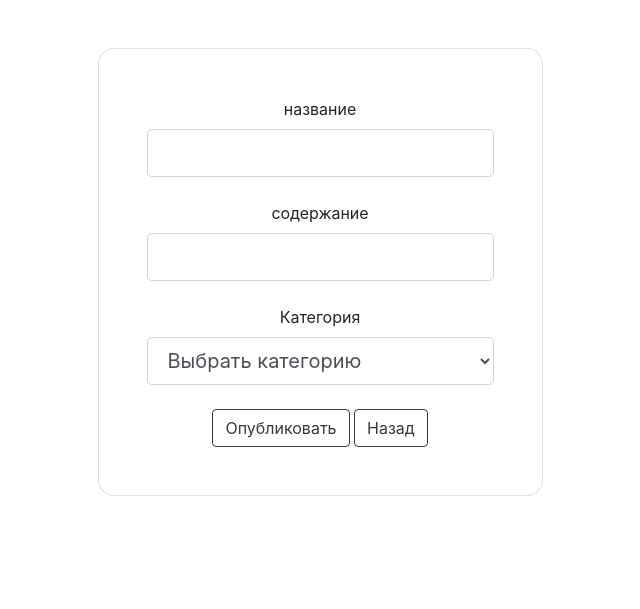
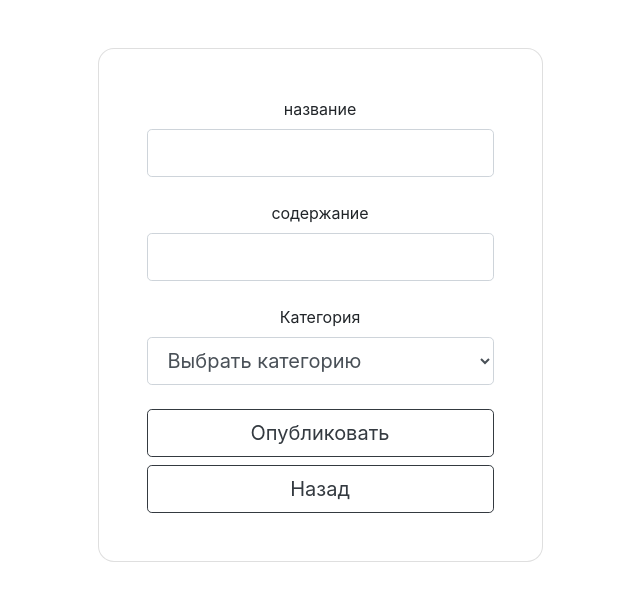
Before and after one commit to TetherOne/forum, a Flask app: page /your_profile/create_article in a window 1280 px wide. Shown: the top 609 px of the page, without its empty margins (320-960 px from the left). Run offline with Flask 3, Linux system fonts and the light colour scheme; some libraries are stand-ins or nearby versions.

Commit message:
ad some changes to html

```diff
--- a/templates/forum/create_article.html
+++ b/templates/forum/create_article.html
@@ -52,8 +52,8 @@
 
 
 
-          <button onclick="window.location.href='{{ url_for('create_article_page') }}';" type="button" class="btn btn-outline-dark">Опубликовать</button>
-         <button onclick="location.href='/';"  type="button" class="btn btn-outline-dark">Назад</button>
+          <button onclick="window.location.href='{{ url_for('create_article_page') }}';" type="submit" class="btn btn-outline-dark btn-lg btn-block">Опубликовать</button>
+         <button onclick="location.href='/';"  type="button" class="btn btn-outline-dark btn-lg btn-block">Назад</button>
 
       </div>
     </div>
```
Also changed, not shown: db.sqlite3.
